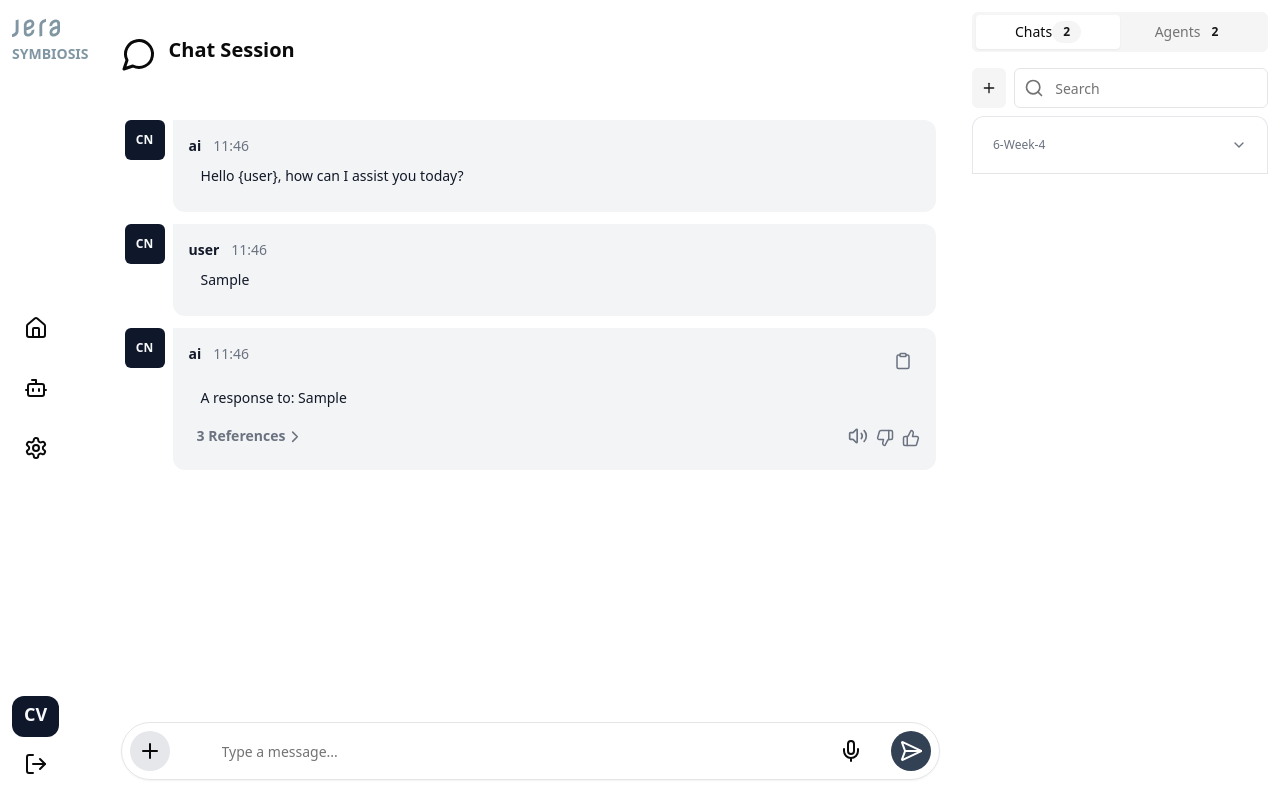
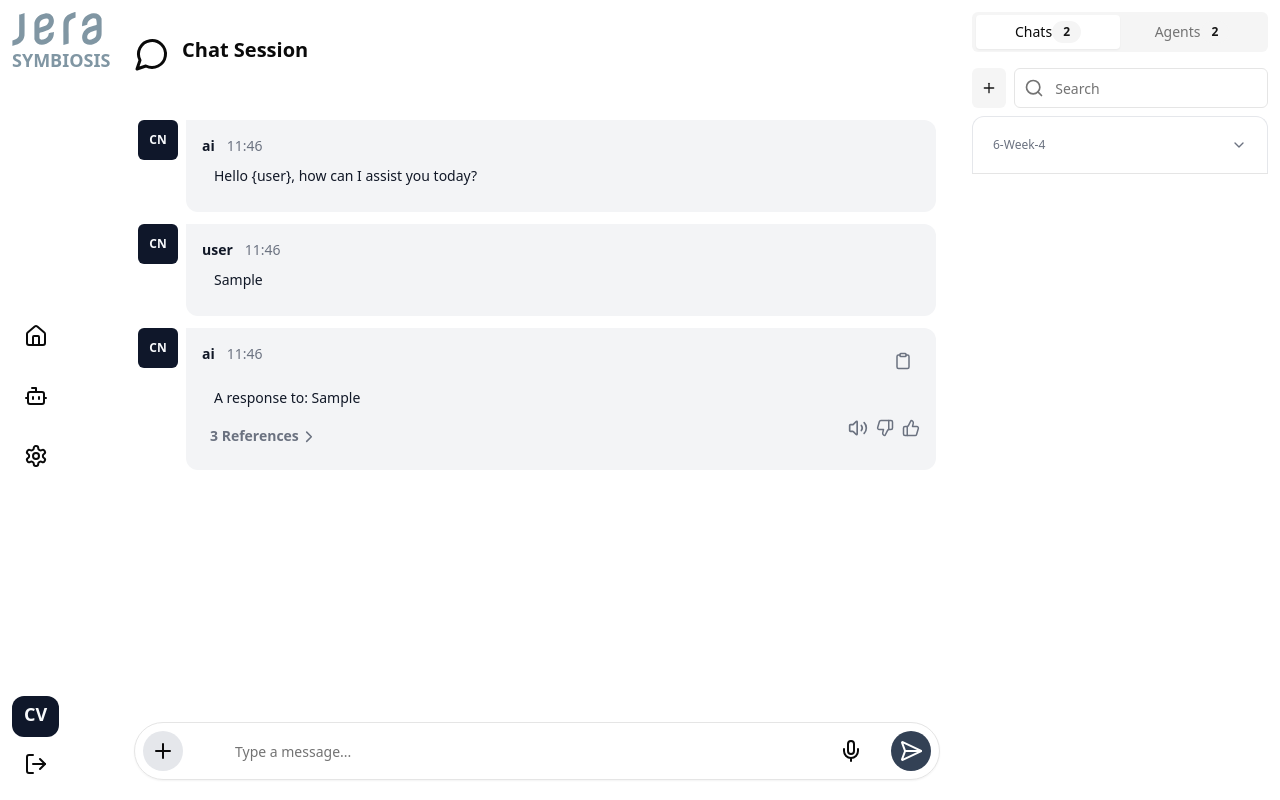
Before and after one commit to fouadkanz/EKA2-FE, a React (Vite) app: page / in a window 1280 px wide. Both pictures are taken after typing "Sample" into the empty fields and a click on the button "Send". Built offline with nearby package versions, Linux system fonts and the light colour scheme.

Commit message:
fix menu & logo

```diff
--- a/src/components/ui/sidebar.tsx
+++ b/src/components/ui/sidebar.tsx
@@ -9,8 +9,8 @@ const NavBar:React.FC<NavBarProps>=({appName})=> {
     <div className="flex md:flex-col md:justify-between md:h-screen justify-center">
       <div className="hidden md:block">
         <div className="flex flex-col m-3">
-          <img src={jeraLogo} alt="JERA Logo" className="h-8 w-12" />
-          <span className="text-[#8096A3] text-sm uppercase">{appName}</span>
+          <img src={jeraLogo} alt="JERA Logo" className="h-[34px] w-[90px]" />
+          <span className="text-[#8096A3] h-[34px] w-[90px] text-lg uppercase">{appName}</span>
         </div>
       </div>
       <div className="hidden md:block">
--- a/src/pages/chat/HeaderChat.tsx
+++ b/src/pages/chat/HeaderChat.tsx
@@ -22,11 +22,9 @@ const HeaderChat:FC<HeaderChatProps> = ({appName,config}) => {
           config={config}
           />
         </div>
-        <div className="flex items-center">
-          <img src={jeraLogo} alt="JERA Logo" className="h-8 w-12" />
-          <span className="text-[#8096A3] text-sm ml-2 mt-2 uppercase">
-            {appName}
-          </span>
+        <div className="flex items-center space-x-2">
+        <img src={jeraLogo} alt="JERA Logo" className="h-[34px] w-[90px]" />
+        <span className="text-[#8096A3] text-lg uppercase">{appName}</span>
         </div>
       </header>
       <header className="md:h-20 h-10 md:pl-3 md:py-5 my-2">
--- a/src/pages/chat/MessageMenu.tsx
+++ b/src/pages/chat/MessageMenu.tsx
@@ -8,27 +8,37 @@ import CommentWindow from "./comment/CommentWindow";
 import { FC } from "react";
 import { Message } from "./MessageList";
 interface MessageMenuProps {
-  message:Message
+  message: Message;
 }
-const MessageMenu:FC<MessageMenuProps> = ({message}) => {
+const MessageMenu: FC<MessageMenuProps> = ({ message }) => {
   return (
-    <span className="text-sm font-normal text-gray-500 dark:text-gray-400 flex justify-between">
+    <div className="text-sm font-normal text-gray-500 dark:text-gray-400 flex justify-between">
       <Collapsible>
         <CollapsibleTrigger className="flex flex-row hover:cursor-pointer space-x-2 p-2 hover:bg-gray-300 hover:rounded-md font-semibold">
           3 References <ChevronRight className="pt-[1.5px] size-5" />
         </CollapsibleTrigger>
         <CollapsibleContent className="m-3">Reference 1</CollapsibleContent>
       </Collapsible>
-      <div className="flex flex-row space-x-2">
-        <Volume2 className="mt-2 size-[20px]" />
-        <CommentWindow message={message} id={message.id} thumb={"down"}>
-          <ThumbsDown className={`${message?.thumbsDown?.flag ? "fill-[#334155] text-[#334155]" : ""} mt-1 size-[18px] hover:fill-[#334155]`} />
-        </CommentWindow>
-        <CommentWindow message={message} id={message.id} thumb={"up"}>
-          <ThumbsUp className={`${message?.thumbsUp?.flag ? "fill-[#334155] text-[#334155]" : ""} mt-1 size-[18px] hover:fill-[#334155]`} />
-        </CommentWindow>
+      <div className="relative right-0">
+        <div className="flex space-x-2">
+          <Volume2 className="size-[20px] hover:fill-[#334155] hover:cursor-pointer mb-1.4" />
+          <CommentWindow message={message} id={message.id} thumb={"down"}>
+            <ThumbsDown
+              className={`${
+                message?.thumbsDown?.flag ? "fill-[#334155] text-[#334155]" : ""
+              } size-[18px] hover:fill-[#334155]`}
+            />
+          </CommentWindow>
+          <CommentWindow message={message} id={message.id} thumb={"up"}>
+            <ThumbsUp
+              className={`${
+                message?.thumbsUp?.flag ? "fill-[#334155] text-[#334155]" : ""
+              } size-[18px] hover:fill-[#334155]`}
+            />
+          </CommentWindow>
+        </div>
       </div>
-    </span>
+    </div>
   );
 };
 
```
